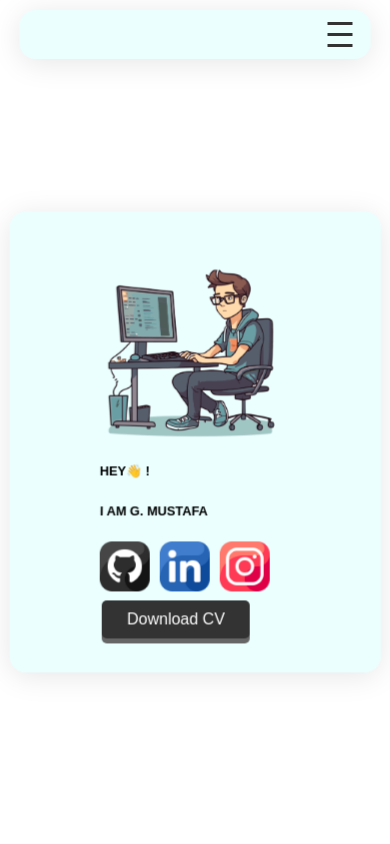
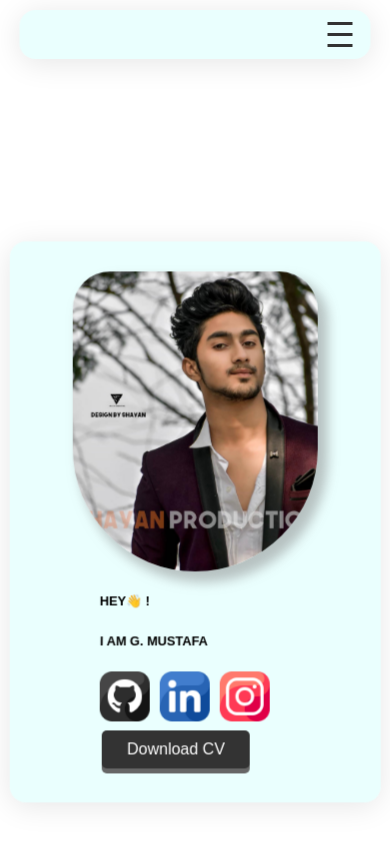
Before and after one commit to MustafaCode-1/portfolio, a React (Vite) app: page / in a window 390 px wide. Shown: the top 844 px of the page. Built offline with nearby package versions, Linux system fonts and the light colour scheme.

Commit message:
added changes for banner image

```diff
--- a/src/components/FontComp/FontComp.jsx
+++ b/src/components/FontComp/FontComp.jsx
@@ -4,6 +4,7 @@ import instaIcon from "../../assets/insta.png";
 import githubIcon from "../../assets/git.png";
 import linkedinIcon from "../../assets/linkedin.png";
 import developerImg from "../../assets/developer.png";
+import mustafa from "../../assets/mustafa.jpeg";
 import CV from "../../assets/cv.pdf";
 
 import styles from "./FontComp.module.css";
@@ -87,7 +88,6 @@ const FontComp = () => {
         ))}
         <span className={styles.icons}>
           {[
-
             {
               href: "https://github.com/MustafaCode-1",
               src: githubIcon,
@@ -102,14 +102,9 @@ const FontComp = () => {
               href: "https://www.instagram.com/shayan_s.ig/?igsh=Yjl3Y3pxbmp0aWIz&utm_source=qr",
               src: instaIcon,
               alt: "Insta icon",
-            }
+            },
           ].map(({ href, src, alt }) => (
-            <a
-              key={alt}
-              href={href}
-              target="_blank"
-              rel="noopener noreferrer"
-            >
+            <a key={alt} href={href} target="_blank" rel="noopener noreferrer">
               <animated.img
                 src={src}
                 alt={alt}
@@ -128,7 +123,7 @@ const FontComp = () => {
         </div>
       </div>
         <animated.img
-        src={developerImg}
+          src={mustafa}
           alt="Developer"
           className={styles.bannerImg}
           style={getSpringProps(hoveredImage === "Developer")}
--- a/src/components/FontComp/FontComp.module.css
+++ b/src/components/FontComp/FontComp.module.css
@@ -49,9 +49,9 @@
 }
 
 .bannerImg {
-  width: 100%;
-  max-width: 400px;
-  height: auto;
+  border-radius: 61px 63px 200px 200px;
+  box-shadow: 8px 9px 12px 2px #8080807a;
+  height: 300px;
 }
 
 
@@ -60,16 +60,13 @@
     width: auto;
     font-size: 1rem;
   }
-  .bannerImg {
-    max-width: 300px;
-  }
 }
 
 @media (max-width: 850px) {
   .container {
     flex-direction: column-reverse;
     align-items: center;
-    margin-top: 20px
+    margin-top: 100px;
   }
   .main {
     font-size: 1.1rem;
@@ -77,15 +74,13 @@
   .transitionsItem {
     font-size: inherit;
   }
-  .bannerImg {
-    max-width: 250px;
-  }
+
 }
 
 @media (max-width: 480px) {
   .container {
     width: 95%;
-    margin-top: 20px;
+    margin-top: 100px;
   }
   .main {
     font-size: 0.8rem;
@@ -93,7 +88,5 @@
   .transitionsItem {
     font-size: inherit;
   }
-  .bannerImg {
-    max-width: 200px;
-  }
+
 }
```
Also changed, not shown: src/assets/mustafa.jpeg (added). Lines whose indentation alone changed are shown as unchanged.
